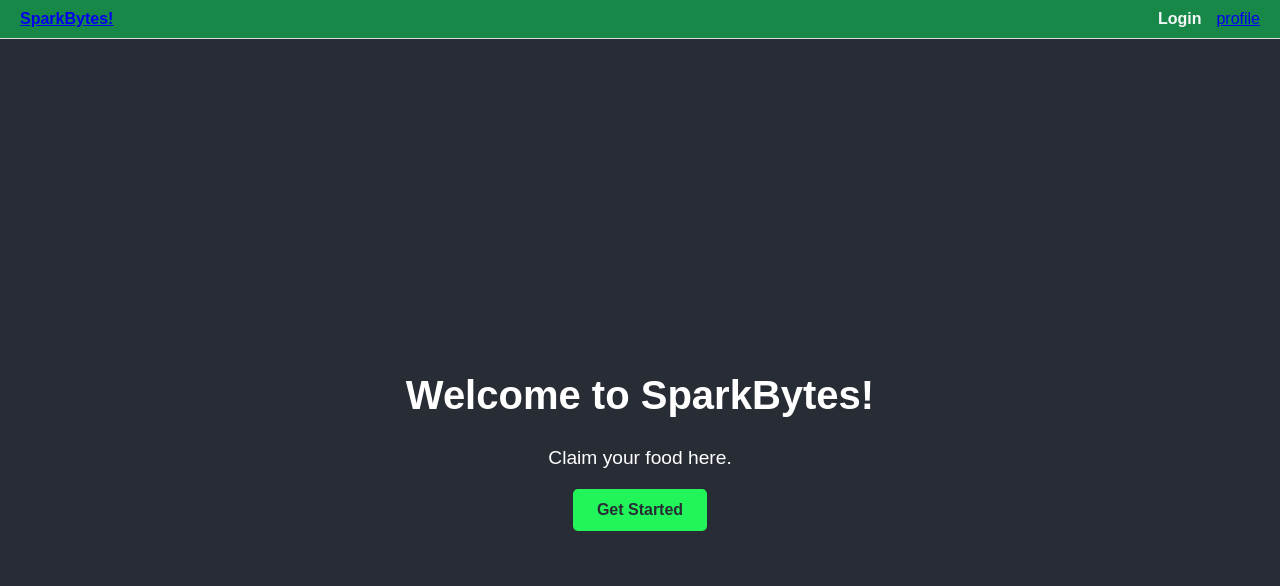
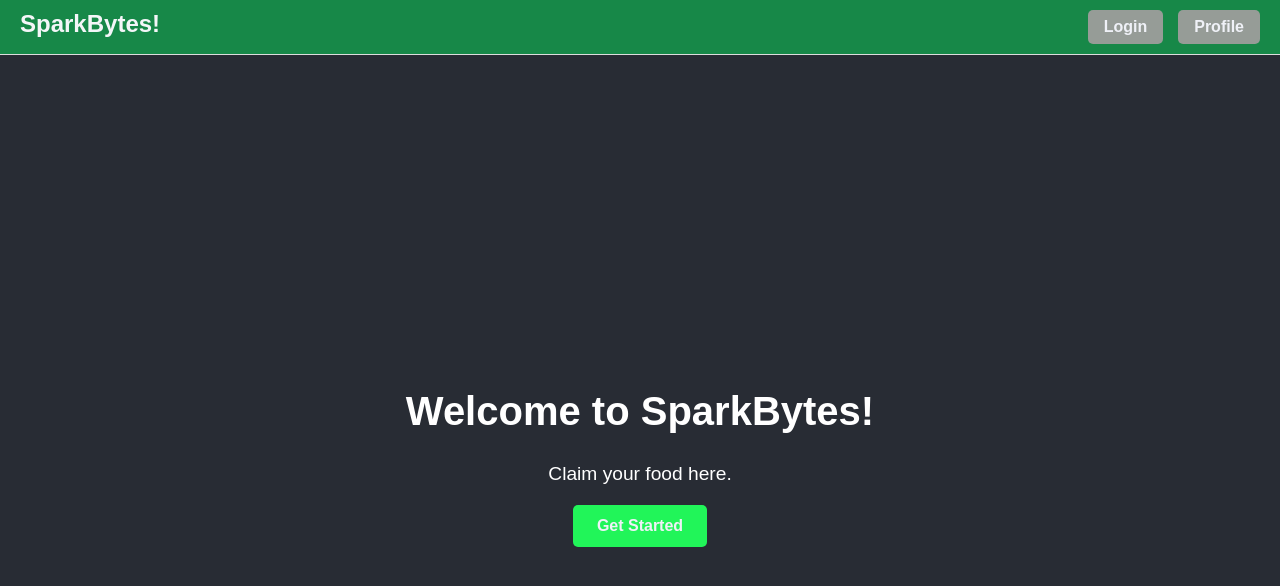
Before and after one commit to stevenltran/CS391-S25, a React (Create React App) app in the folder sparkbytes/: page / in a window 1280 px wide. Shown: the top 586 px of the page. Built offline with nearby package versions, Linux system fonts and the light colour scheme.

Commit message:
ststyled the buttons

```diff
--- a/sparkbytes/src/pages/home.css
+++ b/sparkbytes/src/pages/home.css
@@ -29,7 +29,7 @@ p {
 /* Button Styling */
 .home-button {
   background-color: #21f559;
-  color: #282c34;
+  color: #eff1f7;
   padding: 12px 24px;
   font-size: 1rem;
   border: none;
@@ -56,18 +56,24 @@ p {
   gap: 15px;
 }
 
-.navbar-brand {
+.navbar-logo {
   text-decoration: none;
   color: #f4f6f8;
   font-weight: bold;
+  font-size: 1.5rem;
 }
 
 .navbar-button {
   text-decoration: none;
-  color: #f4f6f8;
+  color: #eff1f7;
+  background-color: #969c97; /* Green background for buttons */
+  padding: 8px 16px; /* Add padding for button-like appearance */
+  border-radius: 5px; /* Rounded corners */
   font-weight: bold;
+  transition: background-color 0.3s ease, color 0.3s ease; /* Smooth hover effect */
 }
 
 .navbar-button:hover {
-  text-decoration: underline;
+  background-color: #fbfffb; /* Lighter background on hover */
+  color: #178848; /* Darker text color on hover */
 }
--- a/sparkbytes/src/pages/home.js
+++ b/sparkbytes/src/pages/home.js
@@ -9,7 +9,7 @@ function Navbar() {
       </div>
       <div className="navbar-links">
         <Link to="/login" className="navbar-button">Login</Link>
-        <Link to="profile">profile</Link>
+        <Link to="profile" className="navbar-button">Profile</Link>
       </div>
     </nav>
   );
```
